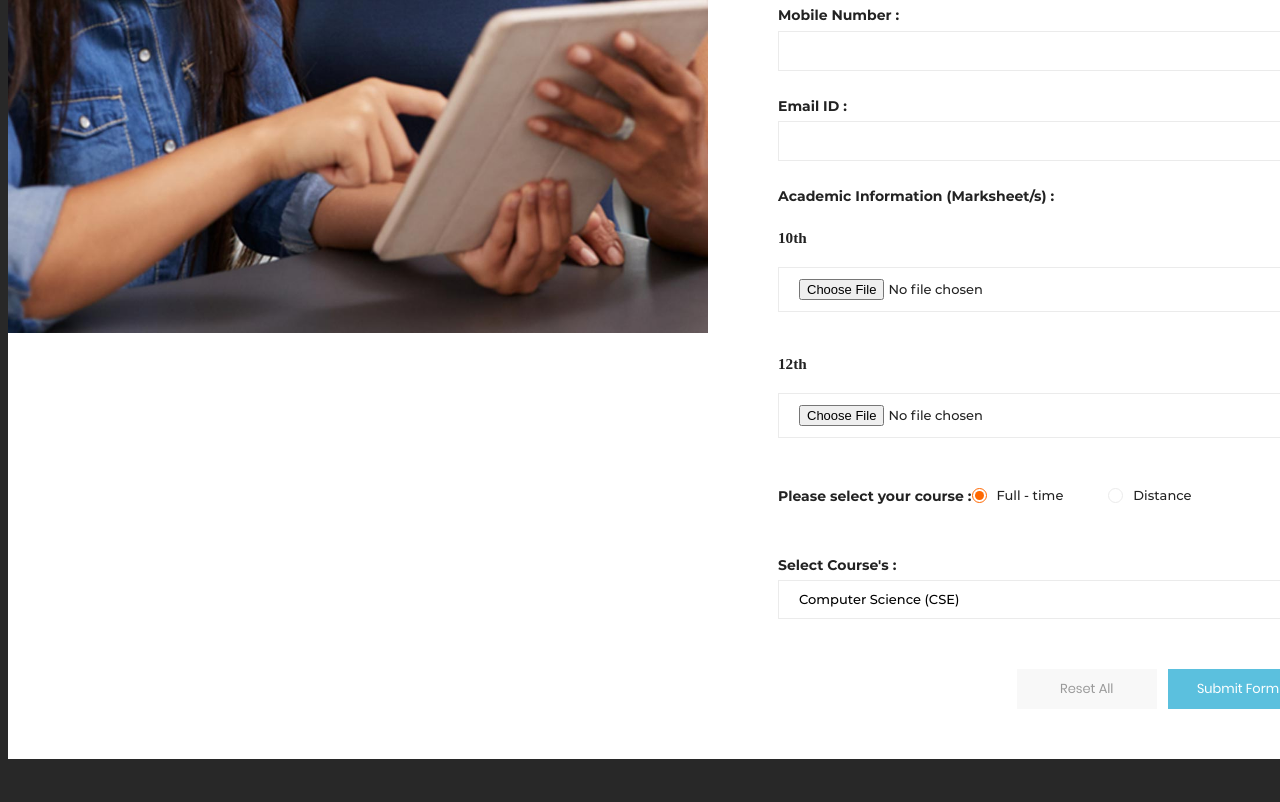
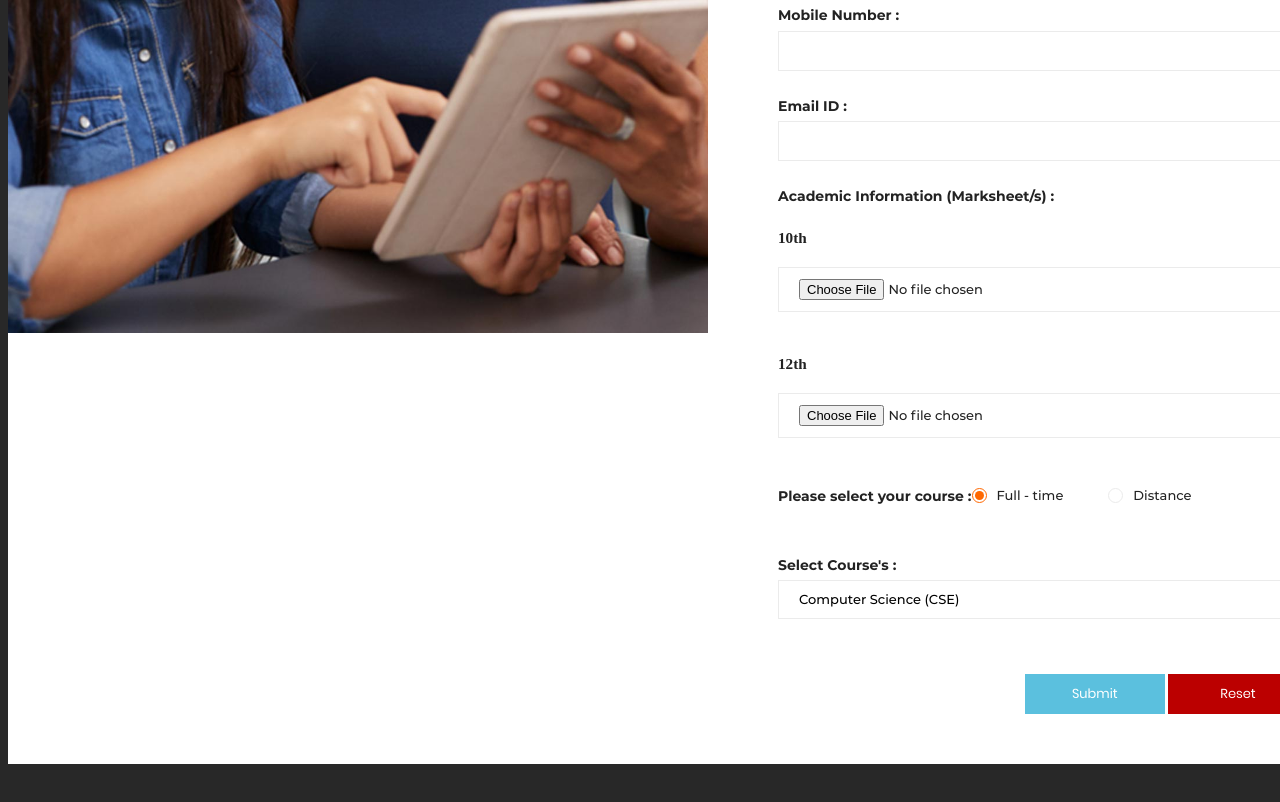
Before and after one commit to ksb96/JIS-2020-2021, a plain HTML site: page 4-Submission-Form/index.html in a window 1280 px wide. Shown: the part 705-1507 px from the top of the page. Drawn offline with Linux system fonts and the light colour scheme.

Commit message:
submission form --indexDB --init(1)

```diff
--- a/4-Submission-Form/css/style.css
+++ b/4-Submission-Form/css/style.css
@@ -409,6 +409,8 @@ select {
   padding-top: 27px; }
 
 .submit {
+  background: #5bc0de;
+  color: #fff;
   width: 140px;
   height: 40px;
   display: inline-block;
@@ -417,31 +419,30 @@ select {
   font-size: 13px;
   padding: 10px;
   border: none;
-  cursor: pointer; }
+  cursor: pointer;
+}
+.submit:hover {
+  background-color: #357ebd;
+}
 
-#reset {
-  background: #f8f8f8;
-  color: #999;
-  margin-right: 8px; }
-  #reset:hover {
-    background: #ff6801;
-    color: #fff; }
-
-#submit {
-  background: #5bc0de;
-  color: #fff; }
-  #submit:hover {
-    background-color: #357ebd; }
+  .reset {
+    background: #b00;
+    color: #fff;
+    width: 140px;
+    height: 40px;
+    display: inline-block;
+    font-family: 'Poppins';
+    font-weight: 400;
+    font-size: 13px;
+    padding: 10px;
+    border: none;
+    cursor: pointer;
+    margin-top: 5px;
+}
 
 #footer{
   text-justify: auto;
 }
-
-/* #para{
-  color: #0008ff;
-  margin-top: auto;
-  margin-bottom: auto;
-} */
 
 @media screen and (max-width: 992px) {
   .container {
@@ -493,5 +494,3 @@ select {
   #reset {
     margin-right: 0px;
     margin-bottom: 10px; } }
-
-/*# sourceMappingURL=style.css.map */
--- a/4-Submission-Form/index.html
+++ b/4-Submission-Form/index.html
@@ -21,8 +21,20 @@
 	<link rel="apple-touch-icon" href="./icons/preview_16x16.png" sizes="16x16">
 	<link rel="apple-touch-icon" href="./icons/preview_32x32.png" sizes="32x32">
 	<meta name="msapplication-TileColor" content="#fff">
-	<meta name="theme-color" content="#3f51b5">
+    <meta name="theme-color" content="#3f51b5">
+    <!-- Check IndexedDB supports in your browser -->
+    <script type="text/javascript" id="indexDB">
+        window.indexedDB = window.indexedDB || window.mozIndexedDB || window.webkitIndexedDB || window.msIndexedDB;
+        window.IDBTransaction = window.IDBTransaction || window.webkitIDBTransaction || window.msIDBTransaction;
+        window.IDBKeyRange = window.IDBKeyRange || window.webkitIDBKeyRange || window.msIDBKeyRange
+
+        if (!window.indexedDB) {
+        window.alert("Your browser doesn't support a stable version of IndexedDB.")
+        }
+    </script>
+
 </head>
+
 <body>
     <script>
 		// Install ServiceWorker
@@ -36,8 +48,7 @@
 		} else {
 			console.log('CLIENT: service worker is not supported.');
 		}
-	</script>
-
+    </script>
     <div class="main">
         <div class="container">
             <div class="signup-content">
@@ -205,8 +216,9 @@
                                 </div>
                             </div>
                             <div class="form-submit">
-                                <input type="submit" value="Reset All" class="submit" name="reset" id="reset" />
-                                <input type="submit" value="Submit Form" class="submit" name="submit" id="submit" />
+                                <button type="submit" class="submit" onclick="submit()" >Submit</button>
+                                <button type="reset" class="reset" onclick="reset()" >Reset</button>
+
                             </div>
                             </form>
                         </form>
```
Also changed, not shown: 4-Submission-Form/sw.js (+57 -25 lines).
